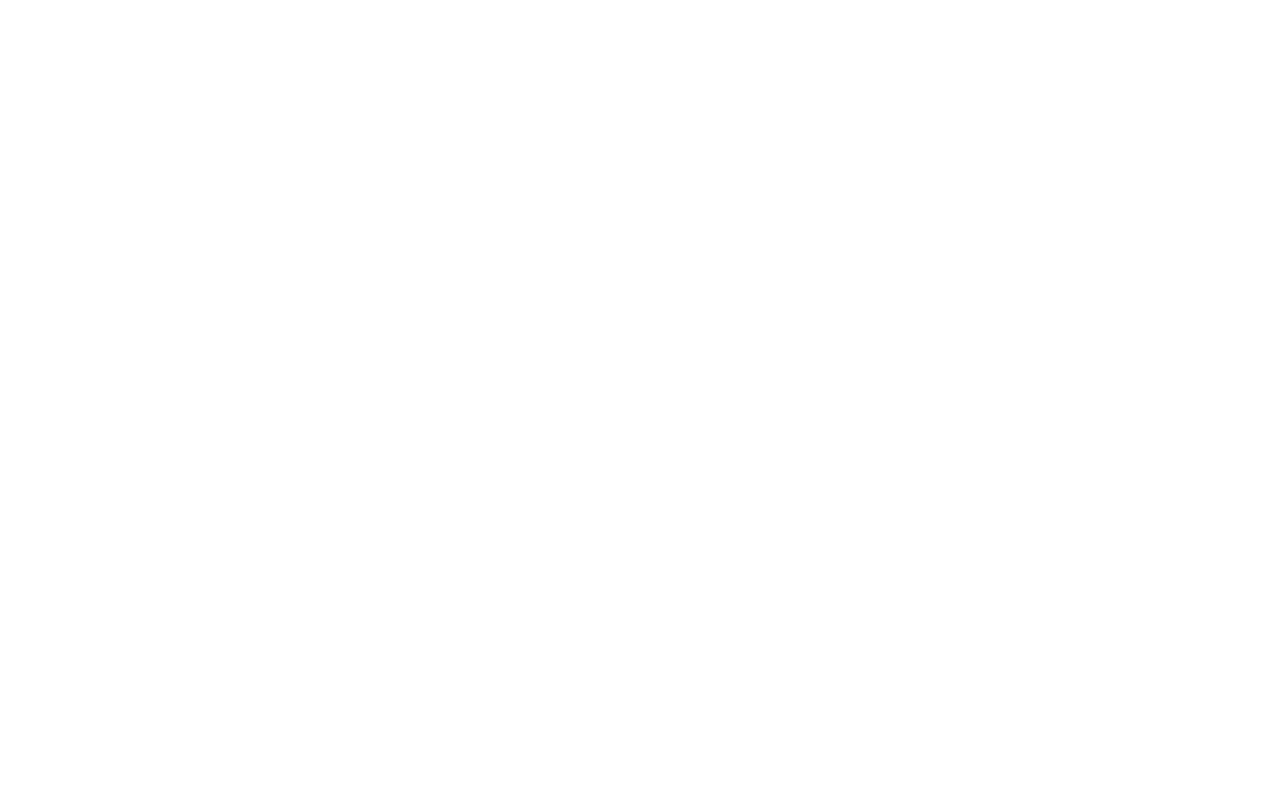
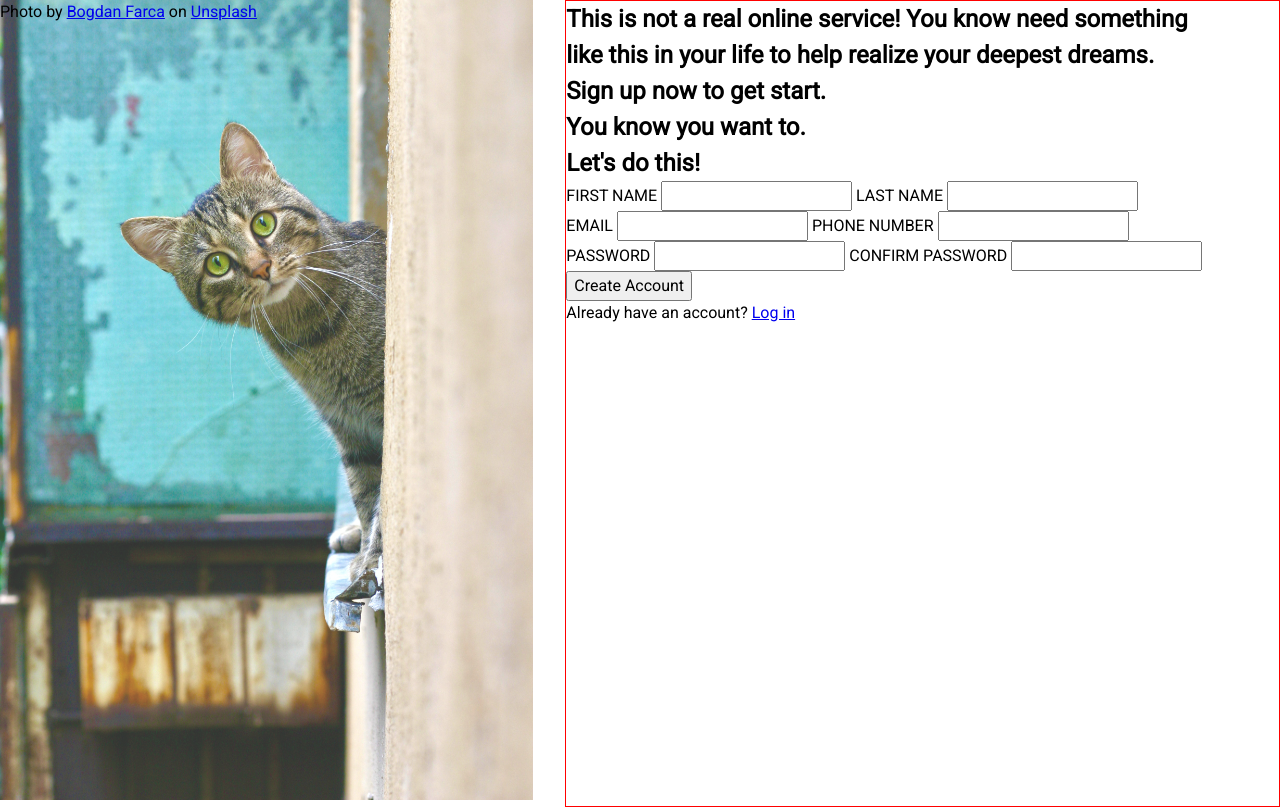
Before and after one commit to Farzadin/sign-up-form, a plain HTML site: page index.html in a window 1280 px wide. Drawn offline with Linux system fonts and the light colour scheme.

Commit message:
Initialize and Style Layout

```diff
--- a/index.html
+++ b/index.html
@@ -7,5 +7,56 @@
     <link rel="stylesheet" href="style.css" />
     <title>Document</title>
   </head>
-  <body></body>
+  <body>
+    <div class="image">
+      <img
+        class="cat"
+        src="./images/bogdan-farca-CEx86maLUSc-unsplash.jpg"
+        alt="cat"
+      />
+      <p class="credit">
+        Photo by
+        <a class="credit-link" href="https://unsplash.com/@bogdanf"
+          >Bogdan Farca</a
+        >
+        on
+        <a href="https://unsplash.com/photos/CEx86maLUSc">Unsplash</a>
+      </p>
+    </div>
+    <div class="content">
+      <div class="headers">
+        <h2 class="header">
+          This is not a real online service! You know need something like this
+          in your life to help realize your deepest dreams. Sign up now to get
+          start.
+        </h2>
+        <h2 class="header">You know you want to.</h2>
+      </div>
+      <form action="" method="post">
+        <h2>Let's do this!</h2>
+        <div class="wrapper">
+          <div class="form-row">
+            <label for="fname">FIRST NAME</label>
+            <input type="text" name="Lname" id="lname" />
+            <label for="fname">LAST NAME</label>
+            <input type="text" name="Lname" id="lname" />
+          </div>
+          <div class="form-row">
+            <label for="email">EMAIL</label>
+            <input type="email" name="Email" id="email" />
+            <label for="phone-number">PHONE NUMBER</label>
+            <input type="tel" name="Phone_Number" id="phone-number" />
+          </div>
+          <label for="password">PASSWORD</label>
+          <input type="password" name="Password" id="password" />
+          <label for="re-password">CONFIRM PASSWORD</label>
+          <input type="password" name="Re-Password" id="re-password" />
+        </div>
+        <div class="button-container">
+          <button type="submit">Create Account</button>
+          <p>Already have an account? <a href="/">Log in</a></p>
+        </div>
+      </form>
+    </div>
+  </body>
 </html>
--- a/style.css
+++ b/style.css
@@ -1 +1,48 @@
 @import url("https://fonts.googleapis.com/css2?family=Roboto+Mono&family=Roboto:ital,wght@0,400;1,300&display=swap");
+
+* {
+  margin: 0;
+  box-sizing: border-box;
+}
+
+html,
+body {
+  font-family: "Roboto", monospace, Arial, Helvetica, sans-serif;
+}
+
+input,
+button,
+textarea,
+select {
+  font: inherit;
+}
+
+body {
+  line-height: 1.5;
+
+  display: flex;
+  flex-wrap: wrap;
+  gap: 2rem;
+}
+
+.cat {
+  position: relative;
+  width: 100%;
+  max-height: 100vh;
+  opacity: 0.8;
+}
+
+.credit {
+  font-weight: 500;
+  position: absolute;
+  top: 0;
+}
+
+.header {
+  max-width: 630px;
+}
+
+.content {
+  flex-grow: 1;
+  border: 1px solid red;
+}
```
